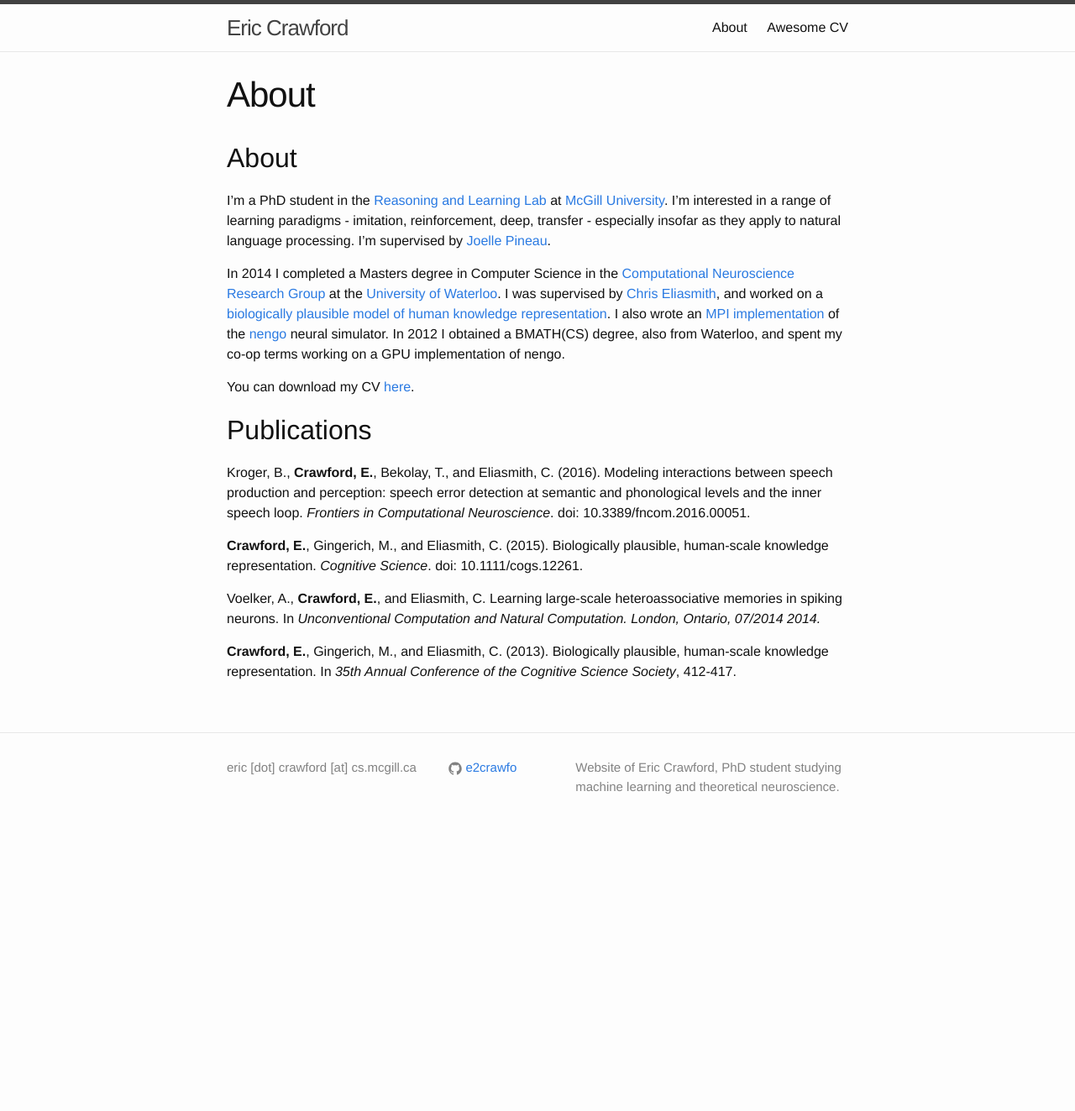
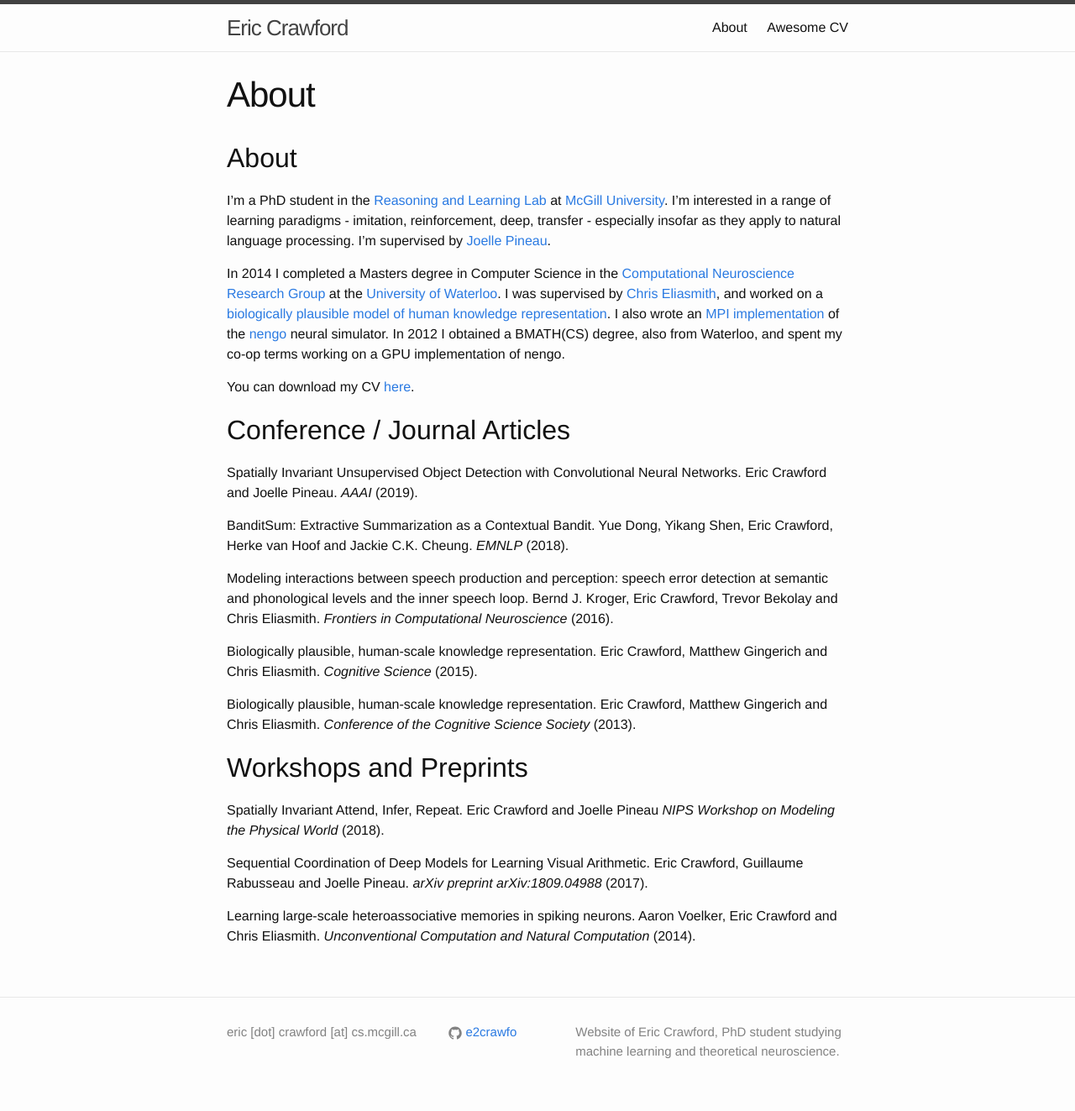
Before and after one commit to e2crawfo/e2crawfo.github.io, a Jekyll site: the page built from index.md, in a window 1280 px wide. Shown: the whole page at 84% size. Built offline with Jekyll 4.4.1, drawn with Linux system fonts in a browser that asks for light colours; our own code applies the rules of GitHub Pages for plain Markdown files; before the commit the page ends 1008 px from its top, so only the background shows below that.

Commit message:
Updated publications.

```diff
--- a/index.md
+++ b/index.md
@@ -10,13 +10,38 @@
 
 You can download my CV [here]({{ site.url }}/cv/cv.pdf).
 
-Publications
-------------
+Conference / Journal Articles
+-----------------------------
+Spatially Invariant Unsupervised Object Detection with Convolutional Neural Networks.
+Eric Crawford and Joelle Pineau.
+*AAAI* (2019).
 
-Kroger, B., **Crawford, E.**, Bekolay, T., and Eliasmith, C. (2016). Modeling interactions between speech production and perception: speech error detection at semantic and phonological levels and the inner speech loop. *Frontiers in Computational Neuroscience*. doi: 10.3389/fncom.2016.00051.
+BanditSum: Extractive Summarization as a Contextual Bandit.
+Yue Dong, Yikang Shen, Eric Crawford, Herke van Hoof and Jackie C.K. Cheung.
+*EMNLP* (2018).
 
-**Crawford, E.**, Gingerich, M., and Eliasmith, C. (2015). Biologically plausible, human-scale knowledge representation. *Cognitive Science*. doi: 10.1111/cogs.12261.
+Modeling interactions between speech production and perception: speech error detection at semantic and phonological levels and the inner speech loop.
+Bernd J. Kroger, Eric Crawford, Trevor Bekolay and Chris Eliasmith.
+*Frontiers in Computational Neuroscience* (2016).
 
-Voelker, A., **Crawford, E.**, and Eliasmith, C. Learning large-scale heteroassociative memories in spiking neurons. In *Unconventional Computation and Natural Computation. London, Ontario, 07/2014 2014.*
+Biologically plausible, human-scale knowledge representation.
+Eric Crawford, Matthew Gingerich and Chris Eliasmith.
+*Cognitive Science* (2015).
 
-**Crawford, E.**, Gingerich, M., and Eliasmith, C. (2013). Biologically plausible, human-scale knowledge representation. In *35th Annual Conference of the Cognitive Science Society*, 412-417.
+Biologically plausible, human-scale knowledge representation.
+Eric Crawford, Matthew Gingerich and Chris Eliasmith.
+*Conference of the Cognitive Science Society* (2013).
+
+Workshops and Preprints
+-----------------------
+Spatially Invariant Attend, Infer, Repeat.
+Eric Crawford and Joelle Pineau
+*NIPS Workshop on Modeling the Physical World* (2018).
+
+Sequential Coordination of Deep Models for Learning Visual Arithmetic.
+Eric Crawford, Guillaume Rabusseau and Joelle Pineau.
+*arXiv preprint arXiv:1809.04988* (2017).
+
+Learning large-scale heteroassociative memories in spiking neurons.
+Aaron Voelker, Eric Crawford and Chris Eliasmith.
+*Unconventional Computation and Natural Computation* (2014).
```
